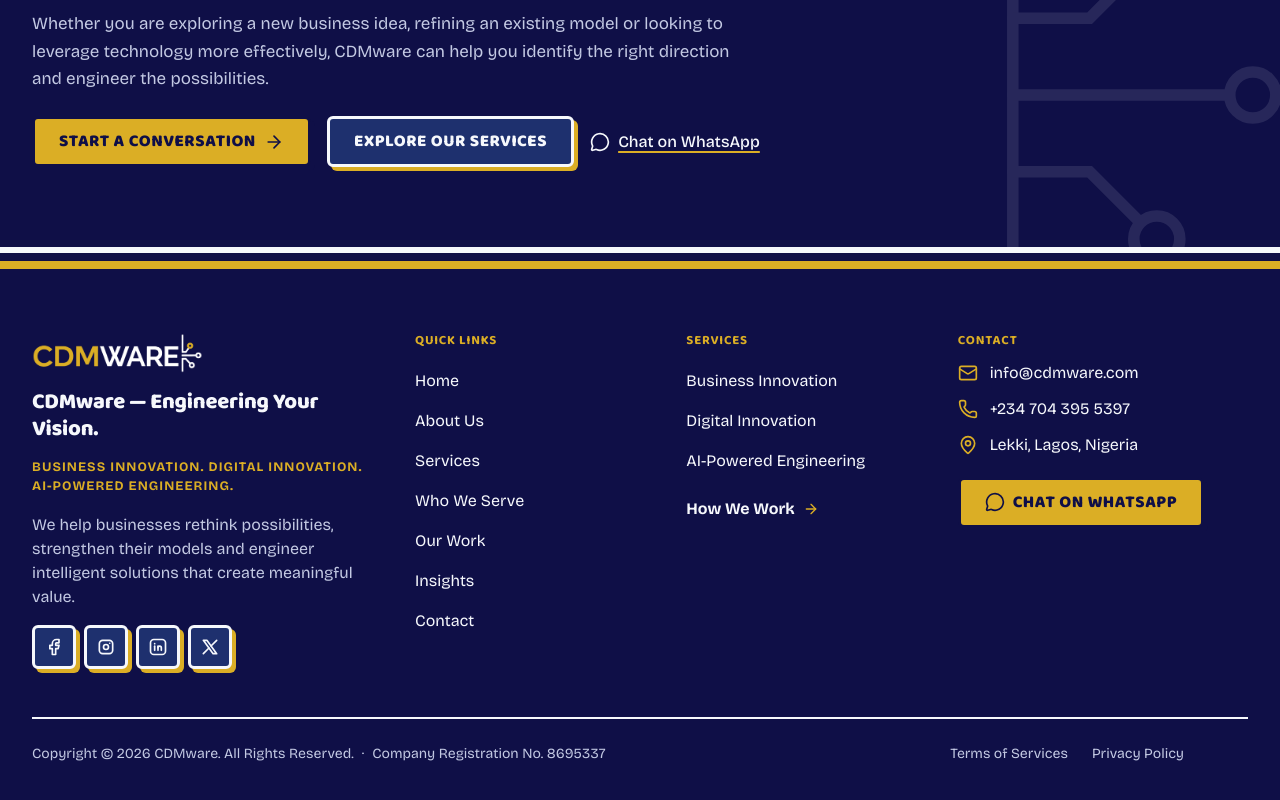
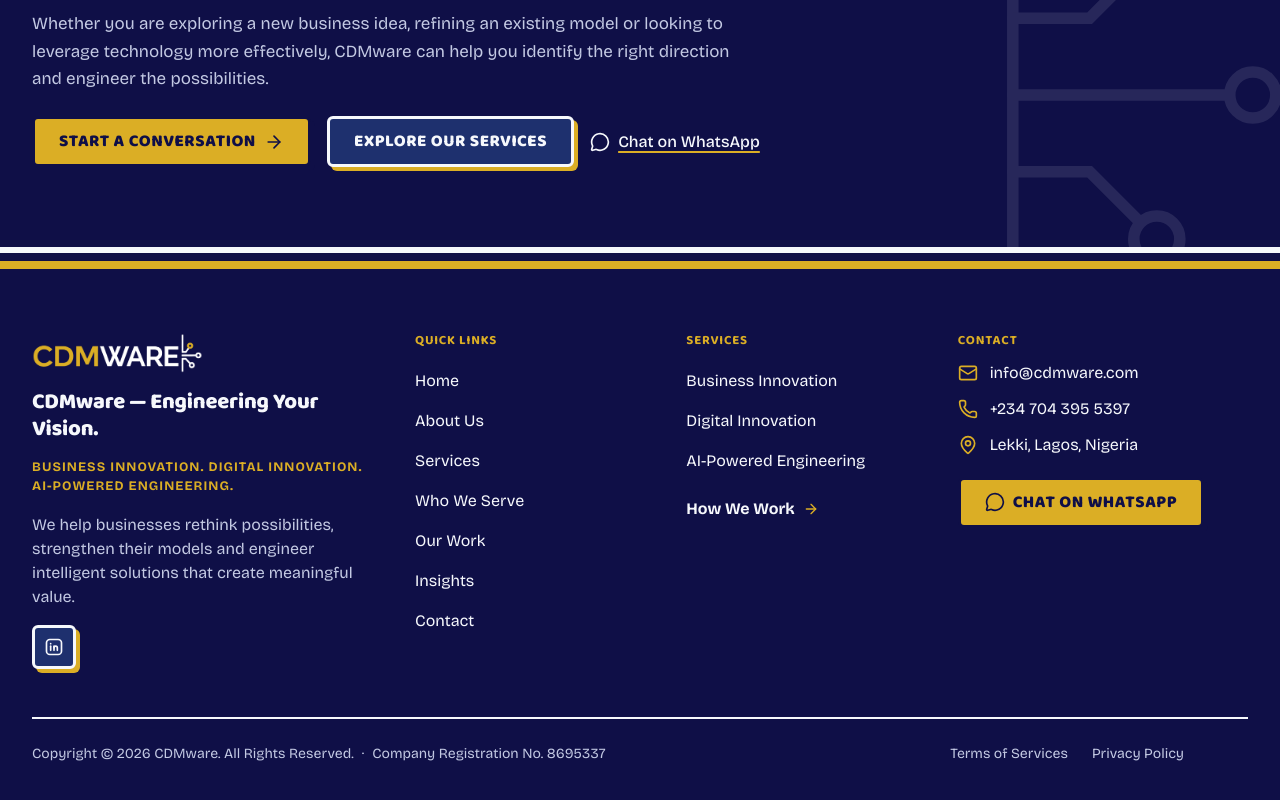
Before and after one commit to DevA100/CDMWARE, a Next.js app: page / in a window 1280 px wide. Shown: the part 6090-6890 px from the top of the page. Built offline with nearby package versions, Linux system fonts and the light colour scheme.

Commit message:
Update social links in footer and site content: add LinkedIn URL and improve handling of empty links

```diff
--- a/src/app/layout.tsx
+++ b/src/app/layout.tsx
@@ -4,7 +4,7 @@ import { SiteHeader } from "@/components/site/site-header";
 import { SiteFooter } from "@/components/site/site-footer";
 import { FloatingActions } from "@/components/site/floating-actions";
 import { RouteSweep } from "@/components/site/route-sweep";
-import { seo, site } from "@/content/site";
+import { seo, site, socialLinks } from "@/content/site";
 import { siteUrl } from "@/lib/metadata";
 import "./globals.css";
 
@@ -46,6 +46,7 @@ const organizationLd = {
   logo: `${site.url}/brand/logo.png`,
   email: site.email,
   telephone: site.phone,
+  sameAs: socialLinks.map((s) => s.href),
   address: {
     "@type": "PostalAddress",
     addressLocality: "Lekki, Lagos",
--- a/src/components/site/site-footer.tsx
+++ b/src/components/site/site-footer.tsx
@@ -2,7 +2,7 @@ import Link from "next/link";
 import { ArrowRight, Mail, MapPin, Phone } from "lucide-react";
 import { CruiseBrandIcon, CRUISE_BRAND_NAMES } from "@/components/cruise/blocks/brand-icons";
 import { CruiseWhatsAppButton } from "@/components/cruise/whatsapp-button";
-import { footer, site } from "@/content/site";
+import { footer, site, socialLinks } from "@/content/site";
 import { Logo } from "./logo";
 import { CurrentYear } from "./current-year";
 
@@ -19,11 +19,14 @@ export function SiteFooter() {
             <p className="font-display text-h3 font-extrabold">{footer.title}</p>
             <p className="eyebrow text-primary">{footer.descriptor}</p>
             <p className="max-w-[42ch] text-ink-muted">{footer.text}</p>
+            {socialLinks.length > 0 && (
               <ul className="flex flex-wrap gap-2" aria-label="Social links">
-              {site.socials.map((s) => (
+                {socialLinks.map((s) => (
                   <li key={s.network}>
                     <a
                       href={s.href}
+                      target="_blank"
+                      rel="noopener noreferrer"
                       aria-label={`${site.name} on ${CRUISE_BRAND_NAMES[s.network]}`}
                       className="brutal inline-flex size-11 items-center justify-center text-ink"
                     >
@@ -32,6 +35,7 @@ export function SiteFooter() {
                   </li>
                 ))}
               </ul>
+            )}
           </div>
 
           <nav aria-label={footer.quickLinksTitle} className="flex flex-col gap-3">
--- a/src/content/site.ts
+++ b/src/content/site.ts
@@ -25,14 +25,18 @@ export const site = {
   whatsapp: "2347043955397",
   whatsappMessage: "Hello CDMware, I'd like to talk about my business.",
   address: "Lekki, Lagos, Nigeria",
-  // TODO: replace "#" with the real profile URLs.
+  // TODO: replace "#" with the real profile URLs. Entries without a real
+  // URL are hidden (see `socialLinks` below).
   socials: [
     { network: "facebook", href: "#" },
     { network: "instagram", href: "#" },
-    { network: "linkedin", href: "#" },
+    { network: "linkedin", href: "https://www.linkedin.com/company/cdmware/" },
     { network: "x", href: "#" },
   ] as const,
 };
+
+/** The social profiles that have a real URL: shown in the footer and listed as `sameAs` in the structured data. */
+export const socialLinks = site.socials.filter((s) => /^https?:\/\//.test(s.href));
 
 /** Header navigation. "Home" only shows in the mobile menu (the logo links home on desktop). */
 export const nav: (Link & { mobileOnly?: boolean })[] = [
```
Also changed, not shown: 1 other file (tests, documents, lock files or other folders). Lines whose indentation alone changed are shown as unchanged.
